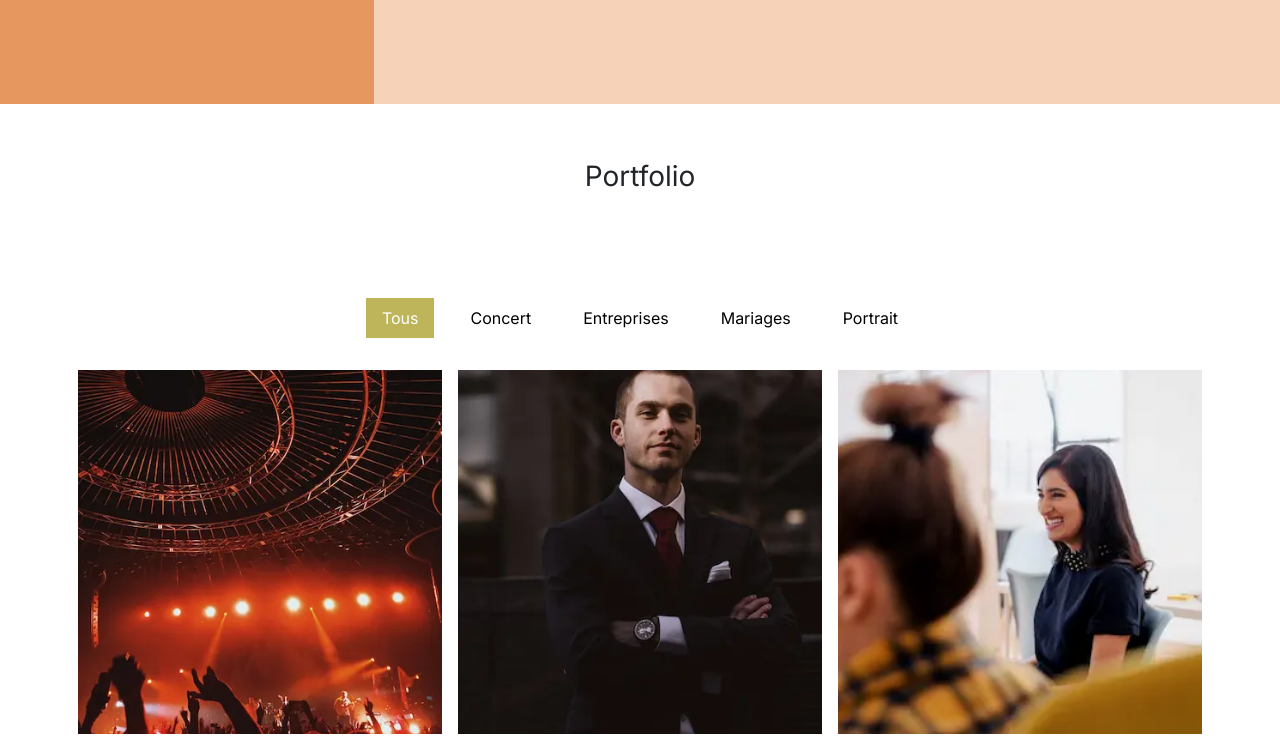
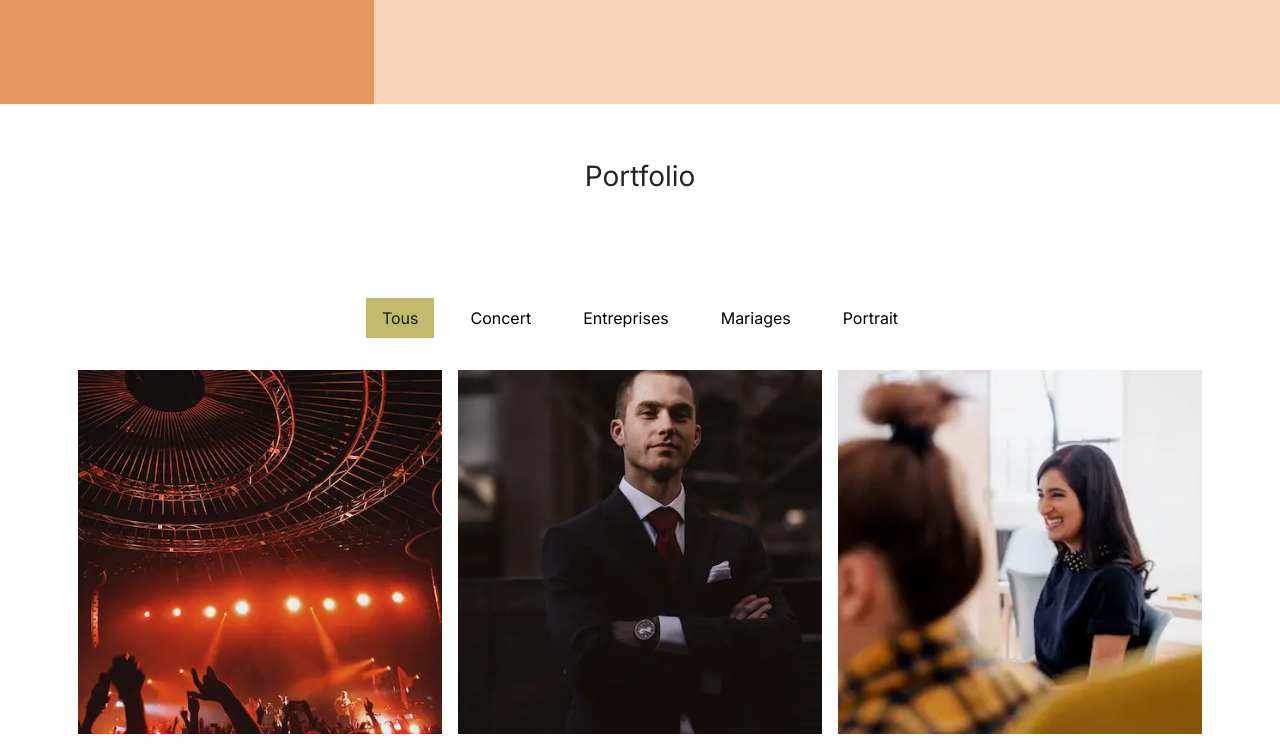
Before and after one commit to ModanDahdouh/Projet-9-OC, a plain HTML site: page index.html in a window 1280 px wide. Shown: the part 1164-1912 px from the top of the page. Drawn offline with nearby package versions, Linux system fonts and the light colour scheme.

Commit message:
change contraste

```diff
--- a/assets/style.css
+++ b/assets/style.css
@@ -94,7 +94,7 @@ body {
 }
 
 #gallery {
-    /*	min-height: 100vh; */
+    min-height: 100vh;
 }
 .title {
     text-align: center;
@@ -106,8 +106,10 @@ body {
 }
 .nav-pills .nav-link.active,
 .nav-pills .show > .nav-link {
-    color: #fff;
-    background-color: #beb45a;
+    /* color: #fff; */
+    color: #1a1a1a;
+    /* background-color: #beb45a; */
+    background-color: #c2bb6b;
     border-radius: 0;
 }
 .nav-pills .nav-link {
```
